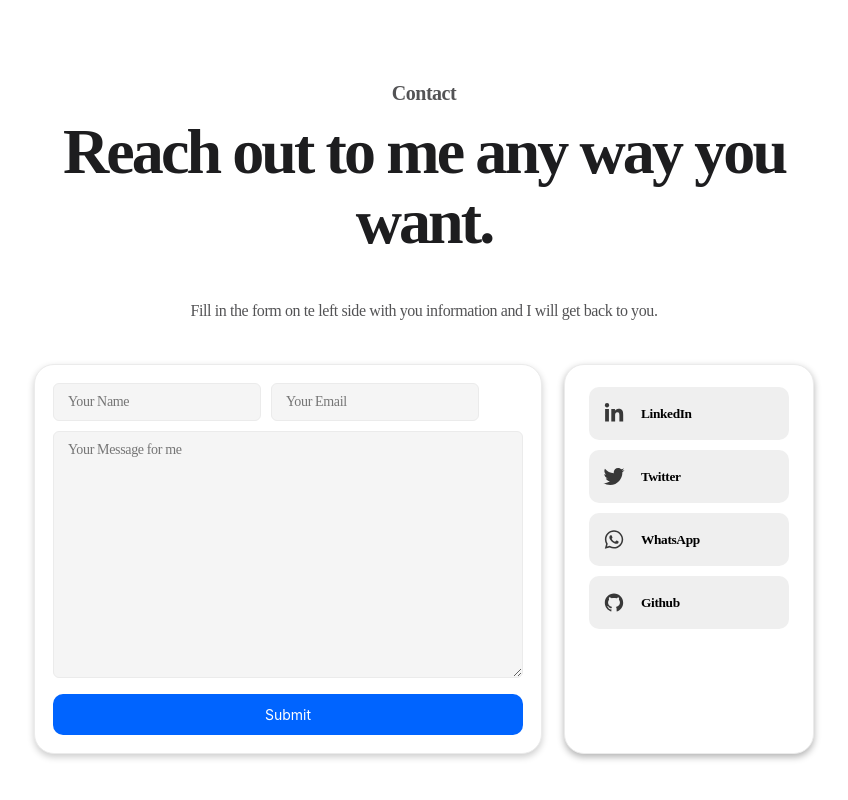
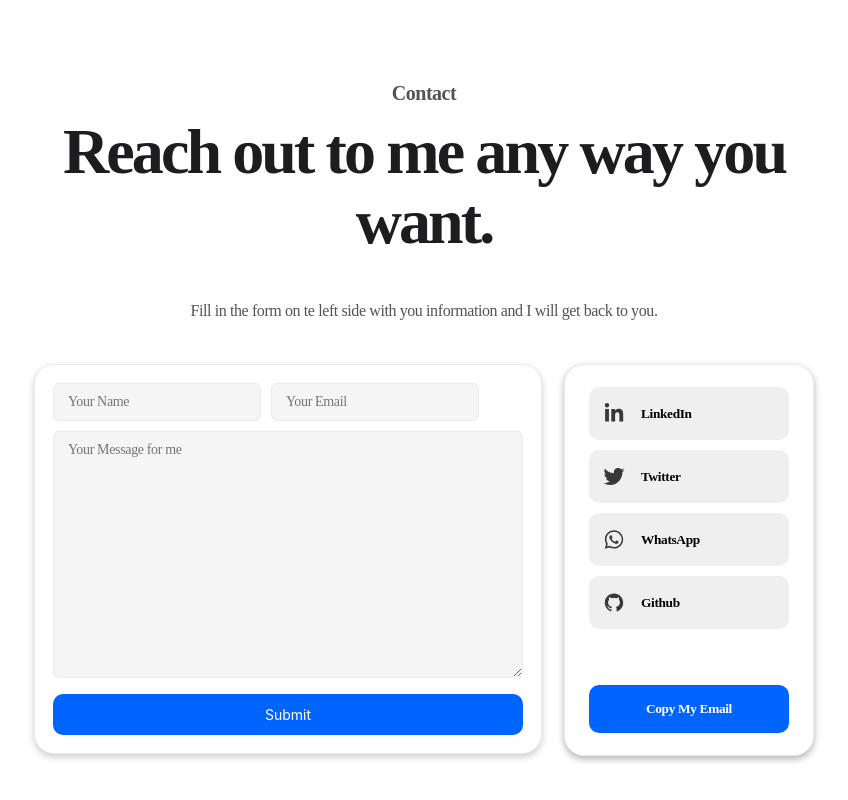
Before and after one commit to wolfgunblood/my-portfolio, a React (Vite) app: page / in a window 1280 px wide. Shown: the part 4861-5661 px from the top of the page, without its empty margins (216-1064 px from the left). Built offline with nearby package versions, Linux system fonts and the light colour scheme.

Commit message:
Added copy email to clipboard

```diff
--- a/src/components/Contact/Contact.scss
+++ b/src/components/Contact/Contact.scss
@@ -96,6 +96,48 @@
                 }
             }
 
+            .github {
+                &:hover {
+                    background: rgb(197,155,251);
+                    background: linear-gradient(315deg, rgba(197,155,251,1) 0%, rgba(112,83,148,1) 100%);
+                }
+            }
+
+            .twitter {
+                &:hover {
+                    background: rgb(50,110,254);
+                    background: linear-gradient(315deg, rgba(50,110,254,1) 0%, rgba(1,170,238,1) 100%);
+                }
+            }
+
+            .whatsapp {
+                &:hover {
+                    background: rgb(12,144,34);
+                    background: linear-gradient(315deg, rgba(12,144,34,1) 0%, rgba(50,241,82,1) 100%);
+                }
+
+                .svg {
+                    transition: 0.25s all;
+                }
+            }
+
+            .email{
+                margin-top: 46px;
+                background-color: #0064ff;
+                color: white;
+                display: flex;
+                justify-content: center;
+                align-items: flex-end;
+
+                @media screen and (max-width: 685px) {
+                    margin-top: 28px;
+                }
+
+                &:hover{
+                    background-color: #004fc5;
+                }
+
+            }
         }
     }
 
--- a/src/components/Contact/Contact.tsx
+++ b/src/components/Contact/Contact.tsx
@@ -10,6 +10,23 @@ import toast, { Toaster } from "react-hot-toast";
 const Contact = () => {
 
   const [state, _dispatch] = useContext(store);
+  const copyEmail = () => {
+    navigator.clipboard.writeText('jalajdorai@gmail.com');
+    toast.success('Email copied successfully!', {
+      icon: "📧",
+      position: "top-left",
+      style: {
+        border: state.darkMode
+          ? "2px solid hsla(0,0%,51.4%,.16)"
+          : "1px solid #ebebeb",
+        boxShadow: "0px 3px 6px rgba(0, 0, 0, 0.225)",
+        color: state.darkMode ? "#fff" : "#000",
+        fontSize : "14px",
+        borderRadius: "14px",
+        backgroundColor: state.darkMode ? "#141414" : "",
+      }
+    });
+  };
   return (
     <div
       className={`contact-container
@@ -76,7 +93,7 @@ const Contact = () => {
             LinkedIn
           </button>
           <button
-            className={`contact-socials-item
+            className={`contact-socials-item  twitter
               ${state.darkMode ? 'dark-field' : ''}
             `}
           >
@@ -84,7 +101,7 @@ const Contact = () => {
             Twitter
           </button>
           <button
-            className={`contact-socials-item
+            className={`contact-socials-item  whatsapp
               ${state.darkMode ? 'dark-field' : ''}
             `}
           >
@@ -92,12 +109,20 @@ const Contact = () => {
             WhatsApp
           </button>
           <button
-            className={`contact-socials-item
+            className={`contact-socials-item github
               ${state.darkMode ? 'dark-field' : ''}
             `}
           >
             <AiOutlineGithub className={`svg ${state.darkMode ? 'dark-svg' : 'light-svg'}`} />
             Github
+          </button>
+
+          <button
+            className='email'
+            onClick={copyEmail}
+
+          >
+            {"Copy My Email"}
           </button>
         </motion.section>
       </div>
```
